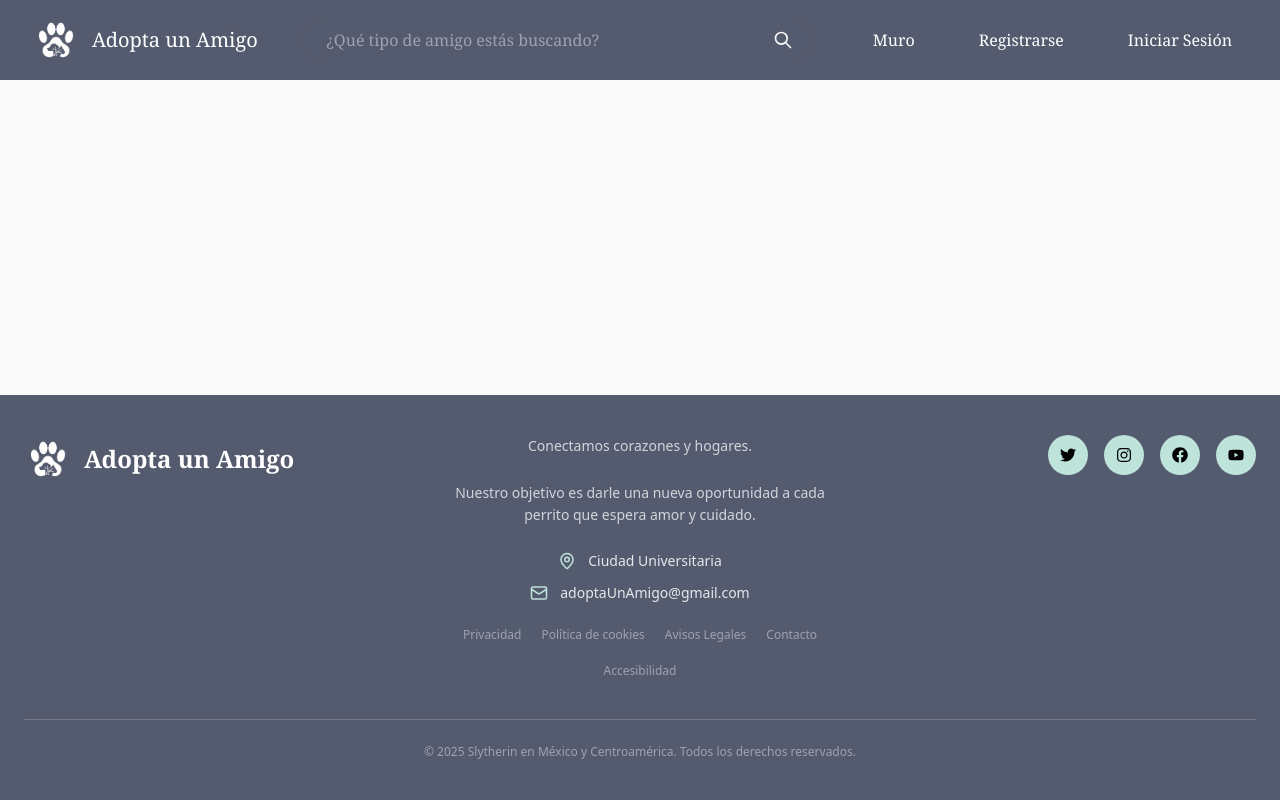
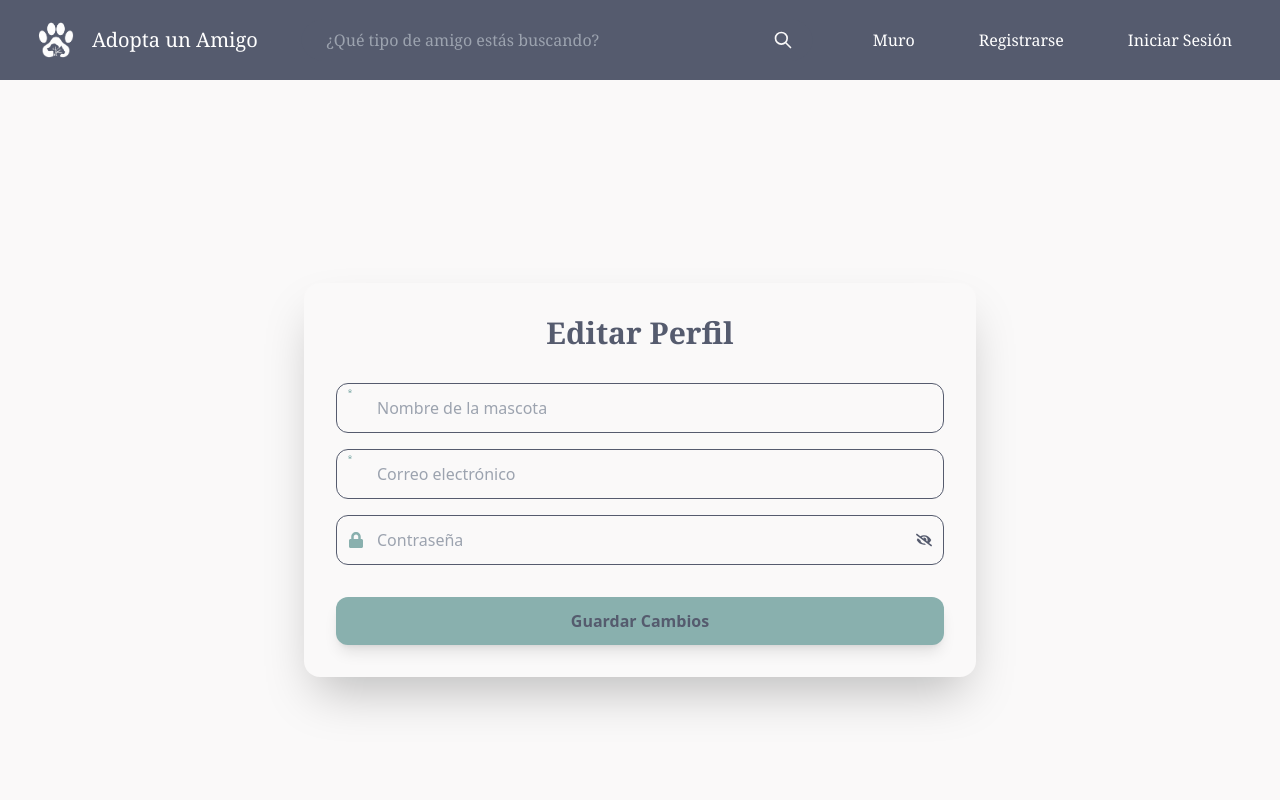
Before and after one commit to andreauxue/AdoptaMascota, a React (Vite) app in the folder Aplicacion/frontend/: page /perfil in a window 1280 px wide. Shown: the top 800 px of the page. Built offline with nearby package versions, Linux system fonts and the light colour scheme; no server answers.

Commit message:
Agregue edit profile

```diff
--- a/Aplicacion/frontend/src/App.jsx
+++ b/Aplicacion/frontend/src/App.jsx
@@ -8,6 +8,7 @@ import Register from "./pages/Register";
 import MuroMascotas from "./pages/MuroMascotas";
 import Anuncio from "./pages/Anuncio";
 import DetalleMascota from "./pages/DetalleMascota";
+import EditProfile from "./pages/EditProfile";
 
 function AppContent() {
     const location = useLocation();
@@ -34,6 +35,7 @@ function AppContent() {
                 <Route path="/mascotas" element={<ListaMascotas/>}/>
                 <Route path="/publicar" element={<Anuncio />} />
                 <Route path="/mascota/:id" element={<DetalleMascota />} />
+                <Route path="/perfil" element={<EditProfile />} />
               </Routes>
             </main>
             <Footer/>
--- a/Aplicacion/frontend/src/pages/EditProfile.jsx
+++ b/Aplicacion/frontend/src/pages/EditProfile.jsx
@@ -1,4 +1,4 @@
-
+import axios from "axios";
 import { useNavigate } from "react-router-dom";
 import {useAuth} from "../context/AuthContext";
 import React, { useState, useEffect } from "react";
```
